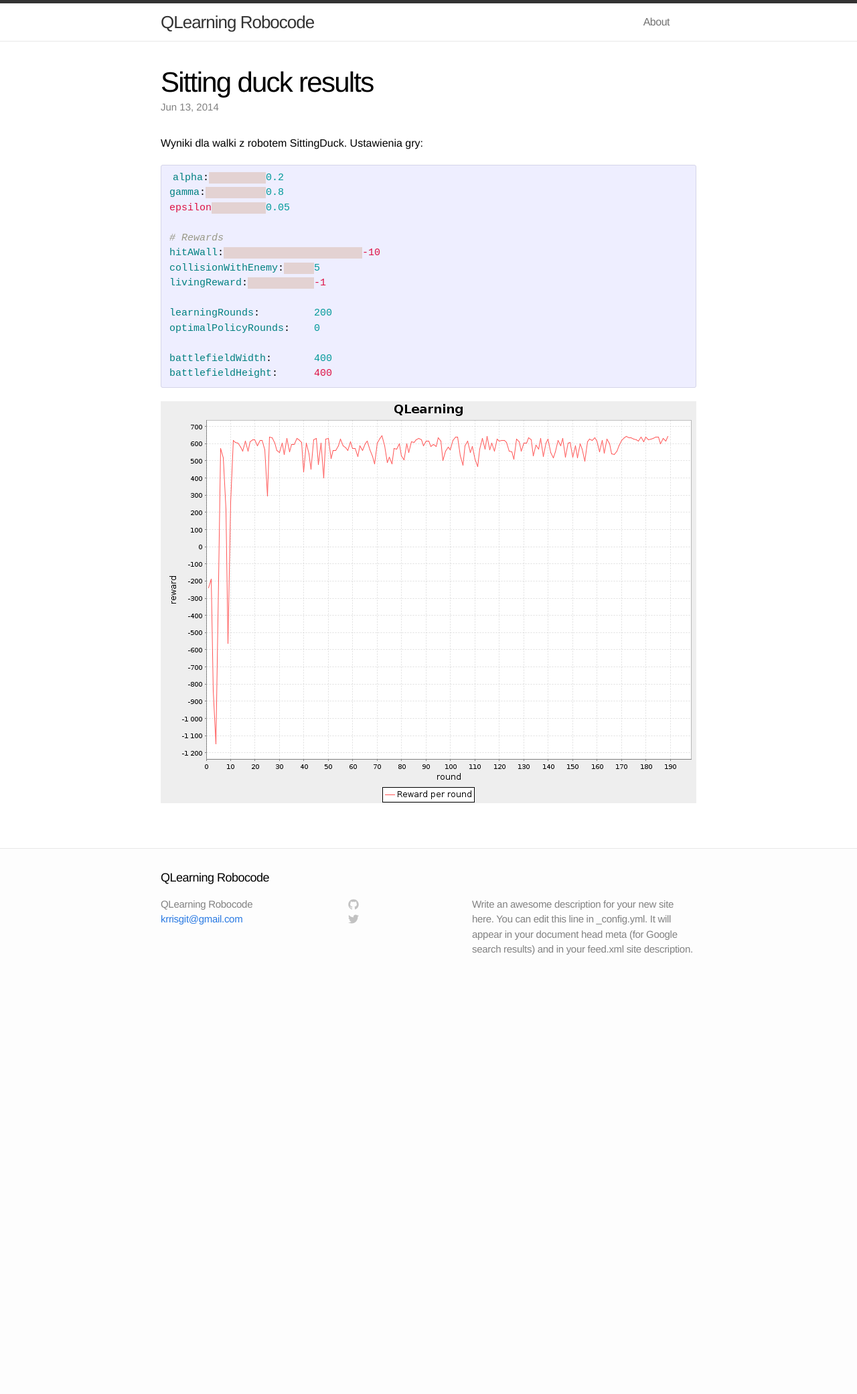
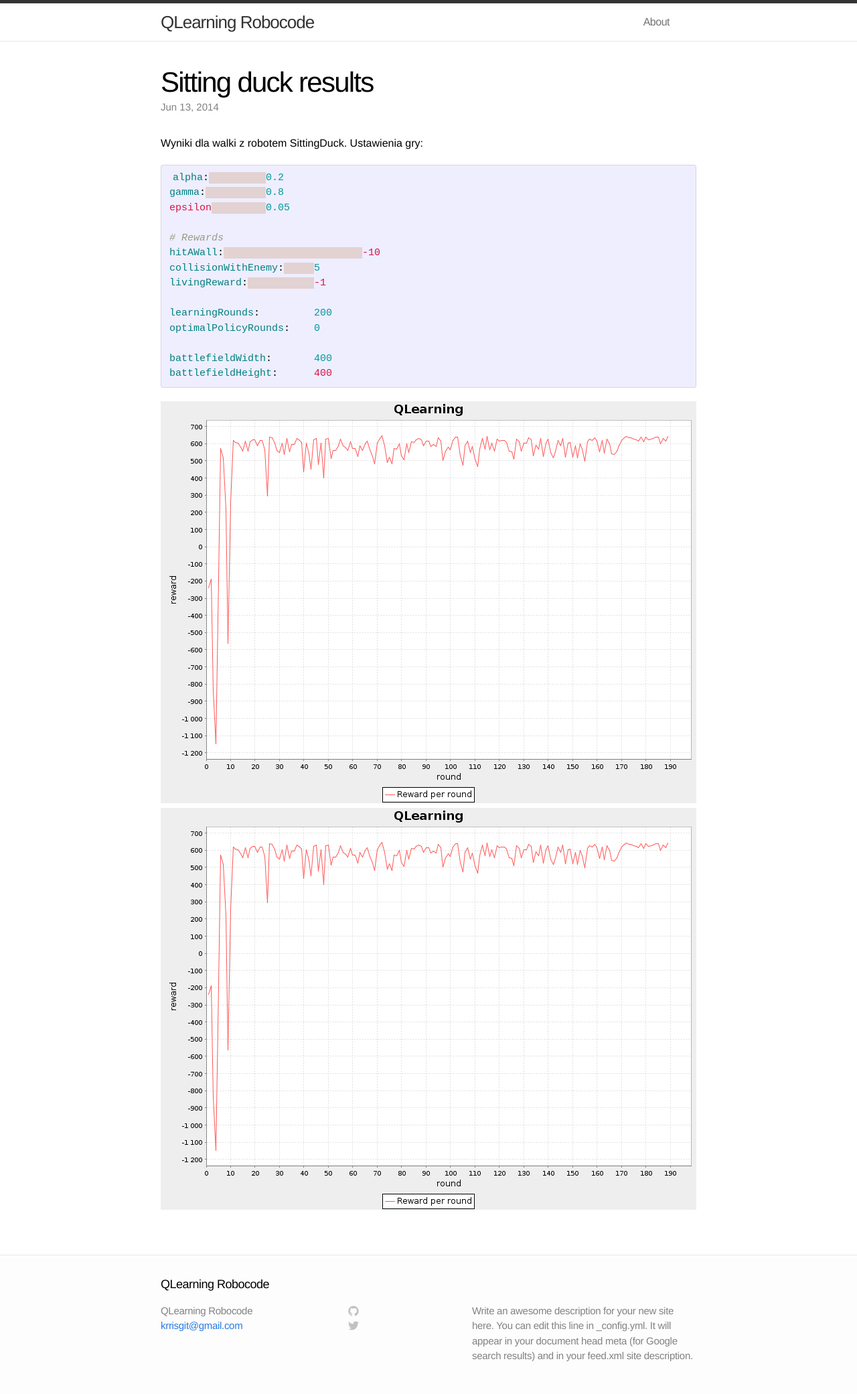
Before and after one commit to krris/QLearning-Robocode, a Jekyll site: the page built from _posts/2014-06-13-qlearning-sitting-duck.markdown, in a window 1280 px wide. Shown: the whole page at 67% size. Built offline with Jekyll 4.4.1, drawn with Linux system fonts in a browser that asks for light colours; before the commit the page ends 1474 px from its top, so only the background shows below that.

Commit message:
Update 2014-06-13-qlearning-sitting-duck.markdown

```diff
--- a/_posts/2014-06-13-qlearning-sitting-duck.markdown
+++ b/_posts/2014-06-13-qlearning-sitting-duck.markdown
@@ -25,5 +25,5 @@ battlefieldWidth:       400
 battlefieldHeight:      400
 {% endhighlight %}
 
-
+<img src="https://raw.githubusercontent.com/krris/QLearning-Robocode/gh-pages/assets/sitting_duck_ql_13_06.png"/>
 ![Chart]({{ site.url }}/assets/sitting_duck_ql_13_06.png)
```
